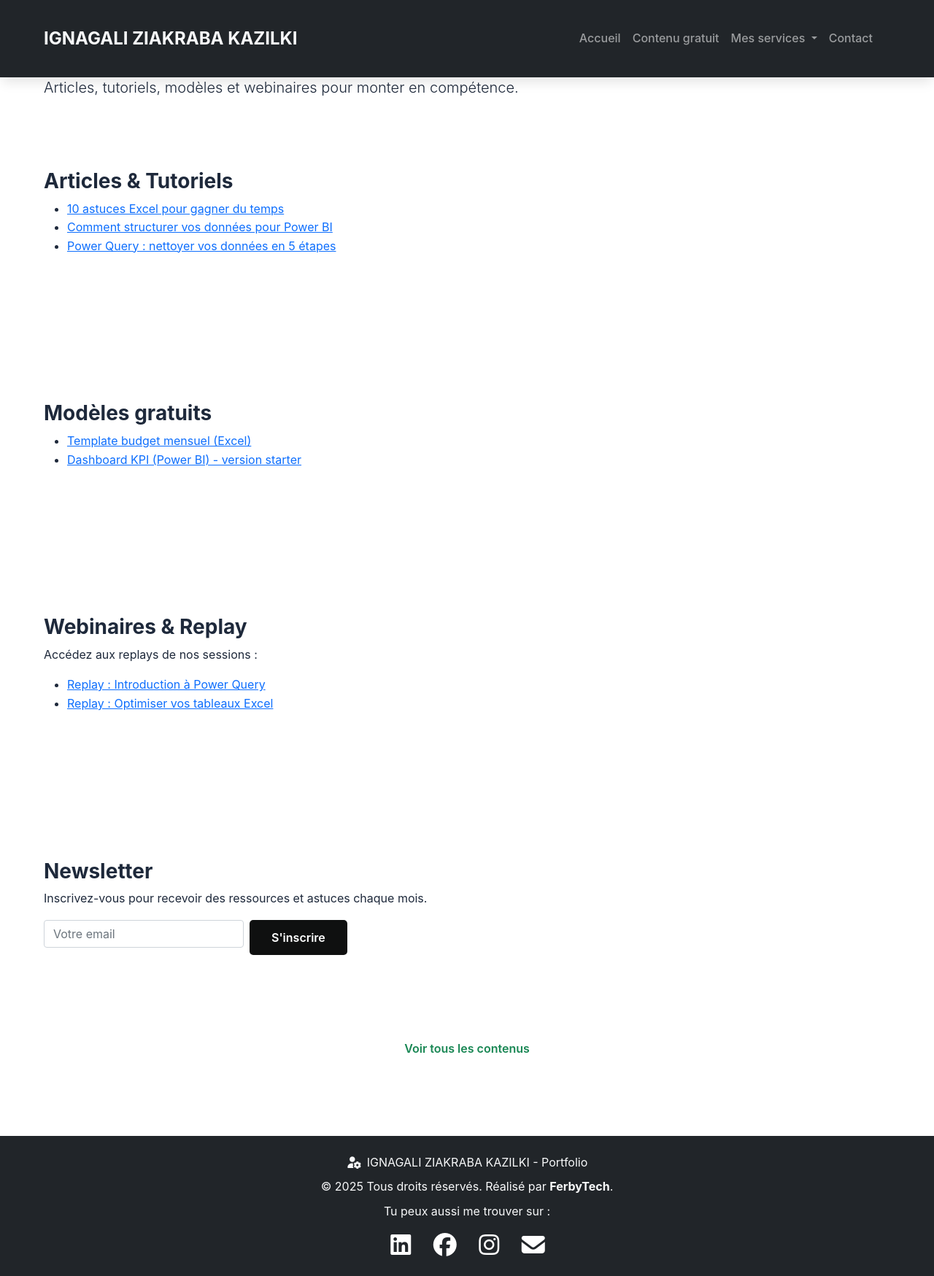
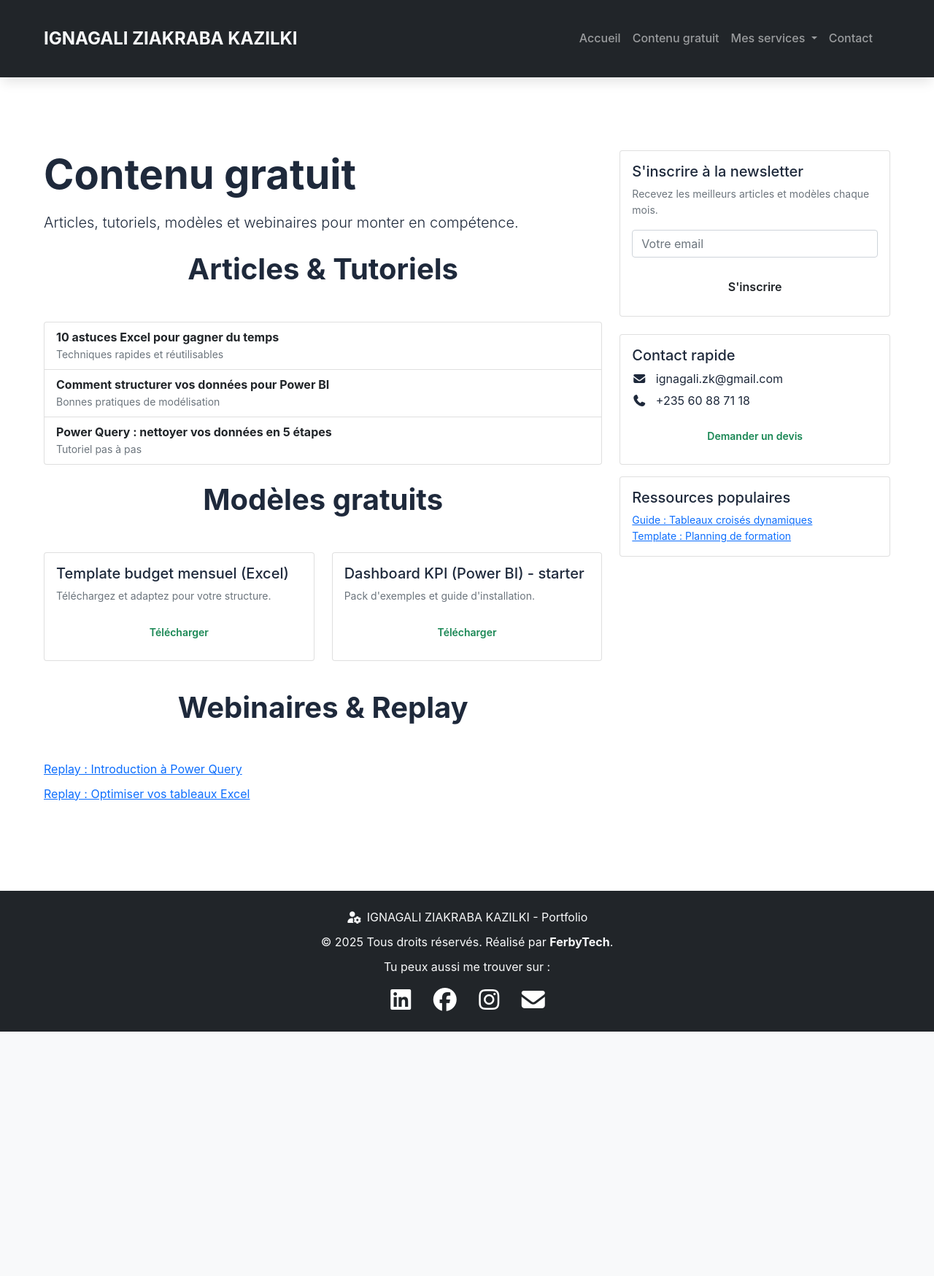
Before and after one commit to Epechastifol/portfeuil, a Django app: page /contenu-gratuit/ in a window 1280 px wide. Shown: the whole page at 73% size. After the commit the page ends 1414 px from the top, so only its background shows below. Run offline with Django 5.2, Linux system fonts and the light colour scheme; some libraries are stand-ins or nearby versions.

Commit message:
Update page titles and enhance content structure for clarity and engagement

```diff
--- a/templates/base.html
+++ b/templates/base.html
@@ -3,7 +3,7 @@
 <head>
     <meta charset="UTF-8">
     <meta name="viewport" content="width=device-width, initial-scale=1.0">
-    <title>{% block title %}  {% endblock %} - Digital ID</title>
+    <title>{% block title %}  {% endblock %} - Portfolio</title>
     {% load static %}
     <!-- Bootstrap CSS -->
     <link rel="stylesheet" href="{% static 'css/bootstrap.min.css' %}">
--- a/templates/portfolio/contenu_gratuit.html
+++ b/templates/portfolio/contenu_gratuit.html
@@ -1,52 +1,100 @@
 {% extends 'base.html' %}
-{% block title %}Contenu gratuit{% endblock %}
+{% block title %} Contenu gratuit {% endblock %}
 
 {% block content %}
+<canvas></canvas>
 <div class="container py-5">
-  <h1>Contenu gratuit</h1>
-  <p class="lead">Articles, tutoriels, modèles et webinaires pour monter en compétence.</p>
+  <div class="row">
+    <div class="col-lg-8">
+      <h1 class="display-4 fw-bold mb-3">Contenu gratuit</h1>
+      <p class="lead mb-4">Articles, tutoriels, modèles et webinaires pour monter en compétence.</p>
 
-  <section class="mb-4">
-    <h3>Articles & Tutoriels</h3>
-    <ul>
-      <li><a href="#">10 astuces Excel pour gagner du temps</a></li>
-      <li><a href="#">Comment structurer vos données pour Power BI</a></li>
-      <li><a href="#">Power Query : nettoyer vos données en 5 étapes</a></li>
-    </ul>
-  </section>
+      <div class="mb-4">
+        <h3 class="section-title">Articles & Tutoriels</h3>
+        <div class="list-group">
+          <a href="#" class="list-group-item list-group-item-action">
+            <strong>10 astuces Excel pour gagner du temps</strong>
+            <div class="small text-muted">Techniques rapides et réutilisables</div>
+          </a>
+          <a href="#" class="list-group-item list-group-item-action">
+            <strong>Comment structurer vos données pour Power BI</strong>
+            <div class="small text-muted">Bonnes pratiques de modélisation</div>
+          </a>
+          <a href="#" class="list-group-item list-group-item-action">
+            <strong>Power Query : nettoyer vos données en 5 étapes</strong>
+            <div class="small text-muted">Tutoriel pas à pas</div>
+          </a>
+        </div>
+      </div>
 
-  <section class="mb-4">
-    <h3>Modèles gratuits</h3>
-    <ul>
-      <li><a href="#">Template budget mensuel (Excel)</a></li>
-      <li><a href="#">Dashboard KPI (Power BI) - version starter</a></li>
-    </ul>
-  </section>
+      <div class="mb-4">
+        <h3 class="section-title">Modèles gratuits</h3>
+        <div class="row">
+          <div class="col-md-6 mb-3">
+            <div class="card h-100">
+              <div class="card-body">
+                <h5 class="card-title">Template budget mensuel (Excel)</h5>
+                <p class="card-text small text-muted">Téléchargez et adaptez pour votre structure.</p>
+                <a href="#" class="btn btn-outline-success btn-sm">Télécharger</a>
+              </div>
+            </div>
+          </div>
+          <div class="col-md-6 mb-3">
+            <div class="card h-100">
+              <div class="card-body">
+                <h5 class="card-title">Dashboard KPI (Power BI) - starter</h5>
+                <p class="card-text small text-muted">Pack d'exemples et guide d'installation.</p>
+                <a href="#" class="btn btn-outline-success btn-sm">Télécharger</a>
+              </div>
+            </div>
+          </div>
+        </div>
+      </div>
 
-  <section class="mb-4">
-    <h3>Webinaires & Replay</h3>
-    <p>Accédez aux replays de nos sessions :</p>
-    <ul>
-      <li><a href="#">Replay : Introduction à Power Query</a></li>
-      <li><a href="#">Replay : Optimiser vos tableaux Excel</a></li>
-    </ul>
-  </section>
+      <div class="mb-4">
+        <h3 class="section-title">Webinaires & Replay</h3>
+        <ul class="list-unstyled">
+          <li class="mb-2"><a href="#">Replay : Introduction à Power Query</a></li>
+          <li><a href="#">Replay : Optimiser vos tableaux Excel</a></li>
+        </ul>
+      </div>
 
-  <section class="mb-4">
-    <h3>Newsletter</h3>
-    <p>Inscrivez-vous pour recevoir des ressources et astuces chaque mois.</p>
-    <form action="#" method="post" class="row g-2">
-      <div class="col-auto">
-        <input type="email" class="form-control" name="email" placeholder="Votre email">
+    </div>
+
+    <div class="col-lg-4">
+      <div class="card mb-4">
+        <div class="card-body">
+          <h5 class="card-title">S'inscrire à la newsletter</h5>
+          <p class="small text-muted">Recevez les meilleurs articles et modèles chaque mois.</p>
+          <form action="#" method="post">
+            {% csrf_token %}
+            <div class="mb-3">
+              <input type="email" class="form-control" name="email" placeholder="Votre email" required>
+            </div>
+            <button class="btn btn-accent w-100" type="submit">S'inscrire</button>
+          </form>
+        </div>
       </div>
-      <div class="col-auto">
-        <button class="btn btn-primary" type="submit">S'inscrire</button>
+
+      <div class="card mb-3">
+        <div class="card-body">
+          <h5 class="card-title">Contact rapide</h5>
+          <p class="mb-1"><i class="fas fa-envelope text-accent me-2"></i> ignagali.zk@gmail.com</p>
+          <p class="mb-1"><i class="fas fa-phone text-accent me-2"></i> +235 60 88 71 18</p>
+          <a href="{% url 'contacts_devis' %}" class="btn btn-outline-success btn-sm mt-2">Demander un devis</a>
+        </div>
       </div>
-    </form>
-  </section>
 
-  <div class="text-center mt-4">
-    <a class="btn btn-outline-success" href="{% url 'contenu_gratuit' %}">Voir tous les contenus</a>
+      <div class="card">
+        <div class="card-body">
+          <h5 class="card-title">Ressources populaires</h5>
+          <ul class="list-unstyled small mb-0">
+            <li><a href="#">Guide : Tableaux croisés dynamiques</a></li>
+            <li><a href="#">Template : Planning de formation</a></li>
+          </ul>
+        </div>
+      </div>
+    </div>
   </div>
 </div>
 {% endblock %}
```
